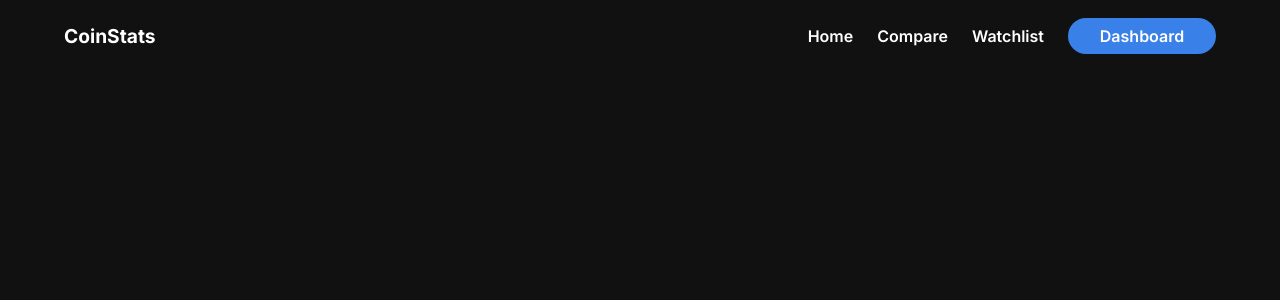
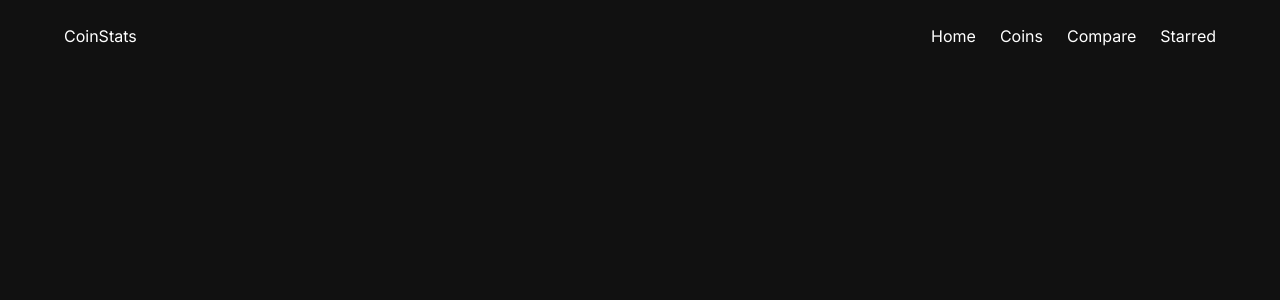
Before and after one commit to itsmdasifraza/crypto-react-client, a React (Create React App) app: page /compare in a window 1280 px wide. Shown: the top 300 px of the page. Built offline with nearby package versions, Linux system fonts and the light colour scheme; no server answers.

Commit message:
Upgraded Header UI
Signed-off-by: Md Asif Raza <itsmdasifraza@gmail.com>

```diff
--- a/src/components/common/Button/Button.css
+++ b/src/components/common/Button/Button.css
@@ -2,7 +2,7 @@
     background-color: var(--theme-color-primary);
     color: var(--theme-color-secondary);
     padding: 0.5rem 1.5rem;
-    border-radius: 3rem;
+    border-radius: 5px;
     font-weight: 600;
     cursor: pointer;
 
@@ -16,7 +16,7 @@
     color: var(--theme-color-secondary);
     border: 2px solid var(--theme-color-primary);
     padding: 0.5rem 1.5rem;
-    border-radius: 3rem;
+    border-radius: 5px;
     font-weight: 600;
     cursor: pointer;
     text-align: center;
--- a/src/components/common/Header/Header.css
+++ b/src/components/common/Header/Header.css
@@ -20,7 +20,7 @@
 
   .link {
     color: var(--grey);
-    font-weight: 600;
+    /* font-weight: 600; */
     font-size: 1rem;
   }
 
@@ -33,7 +33,7 @@
     display: none;
   }
 
-  @media only screen and (max-width: 800px) {
+  @media only screen and (max-width: 900px) {
     .logo {
       font-size: 1rem;
     }
--- a/src/components/common/Header/Header.js
+++ b/src/components/common/Header/Header.js
@@ -11,25 +11,21 @@ const Header = () => {
       top: 0,zIndex: 100
       }}>
 <div className="navbar">
-      <h1 className="logo">
-        CoinStats
-      </h1>
+        <Link to="/">
+          <p className="link">CoinStats</p>
+        </Link>
       <div className="links">
         <Link to="/">
           <p className="link">Home</p>
         </Link>
+        <Link to="/dashboard">
+        <p className="link">Coins</p>
+        </Link>
         <Link to="/compare">
           <p className="link">Compare</p>
         </Link>
-        <Link to="/watchlist">
-          <p className="link">Watchlist</p>
-        </Link>
-        <Link to="/dashboard">
-          <Button
-            text={"Dashboard"}
-            onClick={() => {}}
-            outlined = {false}
-          />
+        <Link to="/starred">
+          <p className="link">Starred</p>
         </Link>
       </div>
       <div className="mobile-drawer">
--- a/src/components/common/Header/drawer.css
+++ b/src/components/common/Header/drawer.css
@@ -1,6 +1,6 @@
   .link21 {
     color: var(--theme-color-secondary);
-    font-weight: 600;
+    /* font-weight: 600; */
     font-size: 1rem;
   }
 
@@ -9,11 +9,11 @@
     transition: all 0.3s;
   }
 
-  @media only screen and (max-width: 800px) {
+  @media only screen and (max-width: 900px) {
     .drawer-div {
-      width: 40vw;
+      width: 250px;
       background-color: var(--theme-bg-color-primary);
       height: 100vh;
-      padding: 1.5rem;
+      padding: 15px;
     }
   }
--- a/src/components/common/Header/drawer.js
+++ b/src/components/common/Header/drawer.js
@@ -13,19 +13,24 @@ export default function TemporaryDrawer() {
       <IconButton onClick={() => setOpen(true)}>
         <MenuRoundedIcon sx={{ color: "white" }} className="link21" />
       </IconButton>
-      <Drawer anchor={"right"} open={open} onClose={() => setOpen(false)}>
+      <Drawer anchor={"left"} open={open} onClose={() => setOpen(false)}>
         <div className="drawer-div">
+          <div>
+          <Link to="/">
+            <p className="link21">CoinStats</p>
+          </Link>
+          </div>
           <Link to="/">
             <p className="link21">Home</p>
+          </Link>
+          <Link to="/dashboard">
+            <p className="link21">Coin</p>
           </Link>
           <Link to="/compare">
             <p className="link21">Compare</p>
           </Link>
-          <Link to="/watchlist">
-            <p className="link21">Watchlist</p>
-          </Link>
-          <Link to="/dashboard">
-            <p className="link21">Dashboard</p>
+          <Link to="/starred">
+            <p className="link21">Starred</p>
           </Link>
         </div>
       </Drawer>
--- a/src/components/compare/CompareSelect/CompareSelect.js
+++ b/src/components/compare/CompareSelect/CompareSelect.js
@@ -61,7 +61,7 @@ const CompareSelect = ({ coinOne, coinTwo, handleCoinOneChange, handleCoinTwoCha
             <div className="compare-sign-02"  style={{display:"flex", alignItems:"center", justifyContent:"center"}}>
               <div>
               <br/>
-              <CompareArrowsIcon sx={{ fontSize: 40 }} />
+              <CompareArrowsIcon sx={{ fontSize: 40, color:"var(--theme-color-primary)" }} />
               </div>
             </div>
           </Grid2>
--- a/src/index.css
+++ b/src/index.css
@@ -2,7 +2,7 @@
 
 :root {
   --theme-bg-color-primary : #111;
-  --theme-bg-color-secondary : #202020;
+  --theme-bg-color-secondary : #161616;
   --theme-color-primary : #3a80e9;
   --theme-color-secondary: #fff;
 }
```
